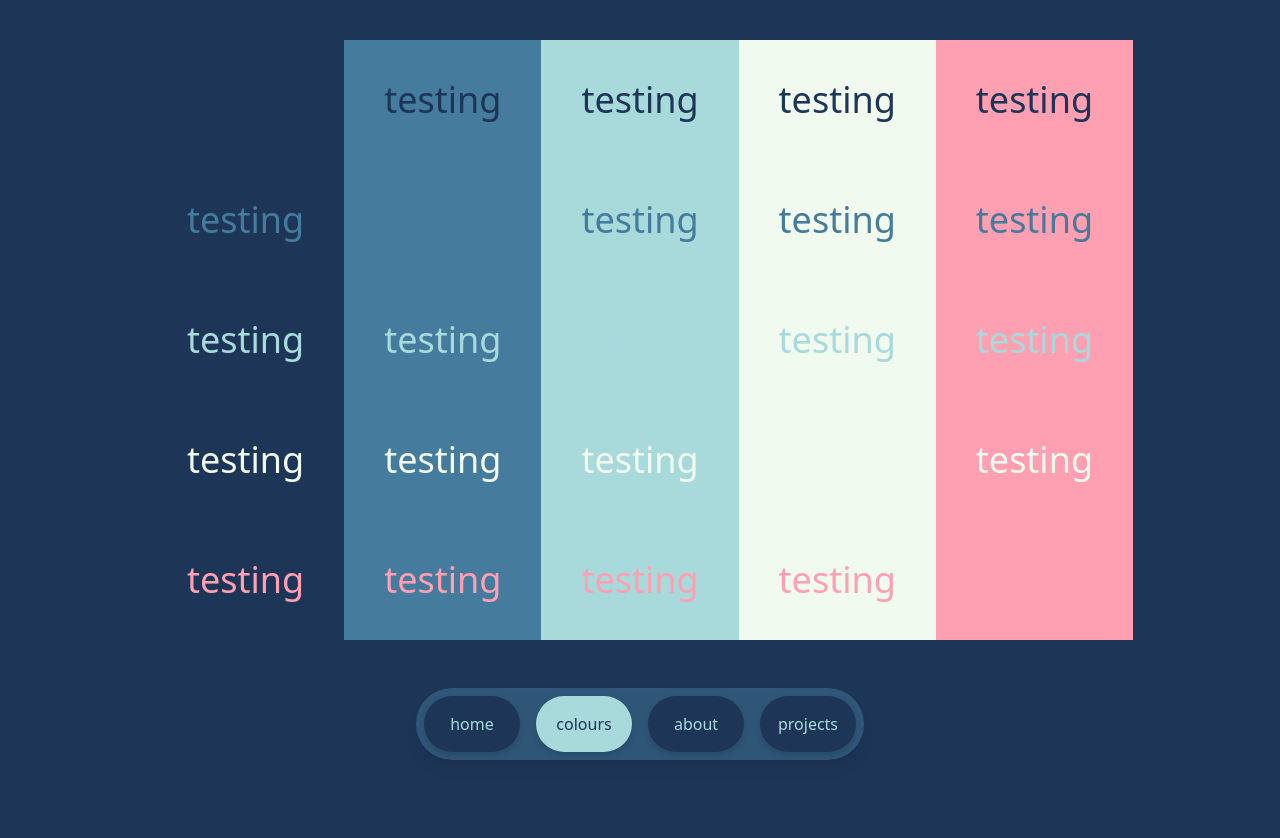
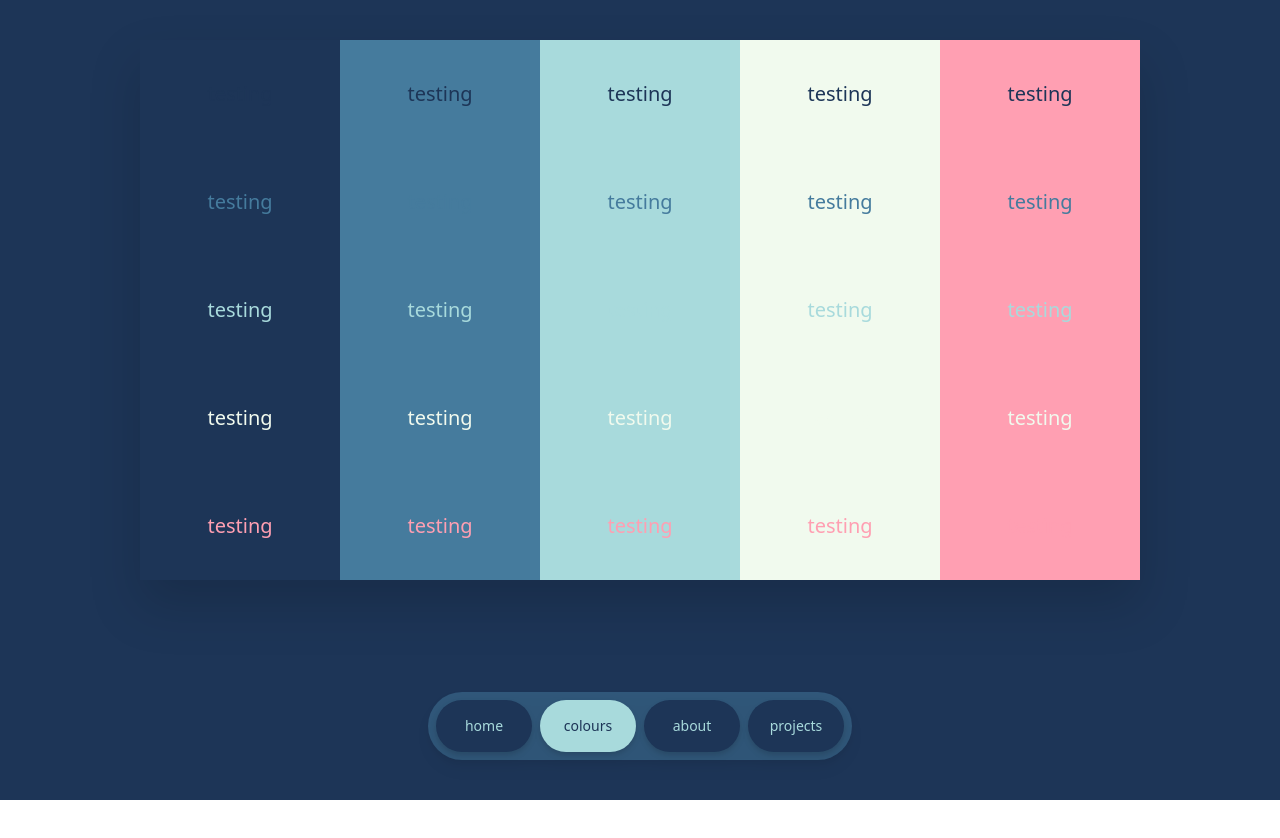
Before and after one commit to phoebe-stage/phoebe-stage.github.io, a Next.js app: page /colours in a window 1280 px wide. After the commit the page ends 800 px from the top, so only its background shows below. Built offline with nearby package versions, Linux system fonts and the light colour scheme.

Commit message:
working on colours and alignment

```diff
--- /dev/null
+++ b/src/components/Colour.js
@@ -0,0 +1,5 @@
+export default function Colour({textcolour, backgroundcolour}) {
+    return (
+        <p className={`flex w-1/5 h-1/5 pt-10 pb-10 text-xl text-center justify-center text-${textcolour} bg-${backgroundcolour}`}> testing </p>
+  );
+  }
--- a/src/components/Layout.js
+++ b/src/components/Layout.js
@@ -1,10 +1,15 @@
 import NavBar from "./NavBar"
-
+import Head from "next/head"
 export default function Layout({ children }) {
   return (
     <>
-    <div className="min-h-screen flex flex-col bg-dark items-center pt-10 pr-10 pl-10">
+      <Head>
+        <meta name="viewport" content="width=device-width, initial-scale=1.0"></meta>
+      </Head>
+    <div className="min-h-screen w-full flex-col bg-dark items-center justify-center">
+      <div className="p-10">
         <main className="flex-grow">{children}</main>
+      </div>
         <div className="footer flex items-center justify-center absolute bottom-10 w-full">
             <NavBar  />
         </div>
--- a/src/components/NavBar.js
+++ b/src/components/NavBar.js
@@ -1,24 +1,9 @@
 import NavBarLink from "./NavBarLink";
+import Head from "next/head";
 export default function NavBar() {
-    // return (
-    //     <div className="w-full pb-4  bg-dark flex justify-between ">
-    //       <div className="flex">
-    //         <NavBarLink text = "home" link = "/"/>
-    //         <NavBarLink text = "colours" link = "/colours" customstyle="rounded-b-lg outline outline-2 outline-white" />
-    //       </div>
-    //       <div className="flex">
-    //         <NavBarLink text = "about" link = "/about"/>
-    //         <NavBarLink text = "projects" link = "/projects" />
-    //       </div>
-    //     </div>
-    // );
     return (
-      <div className="pt-2 pb-2 bg-mid flex justify-center rounded-full drop-shadow-lg bg-opacity-50">
-        {/* <div className="flex">
-          <NavBarLink text = "home" link = "/"/>
-          <NavBarLink text = "colours" link = "/colours" customstyle="rounded-b-lg outline outline-2 outline-white" />
-        </div> */}
-        <div className="flex">
+      <div className="p-2 bg-mid flex justify-center rounded-full drop-shadow-lg bg-opacity-50">
+        <div className="flex space-x-2">
           <NavBarLink text = "home" link = "/"/>
           <NavBarLink text = "colours" link = "/colours"/>
           <NavBarLink text = "about" link = "/about"/>
--- a/src/components/NavBarLink.js
+++ b/src/components/NavBarLink.js
@@ -1,25 +1,25 @@
 import { useRouter } from "next/router";
 import Link from "next/link";
-
+import Head
+ from "next/head";
 export default function NavBarLink({ text, link, customstyle }) {
     const router = useRouter();
     const isActive = (router.pathname === link);
-    console.log(router.pathname);
-    console.log(isActive);
-
-    // return (
-    //     <Link href={link}>
-    //       <div className={`w-48 mb-5 p-4 text-center ${isActive ? 'bg-light-mid text-dark' : 'bg-dark text-light-mid hover:bg-mid hover:text-light'} ${customstyle}`}>
-    //         <p> {text} </p>
-    //       </div>
-    //     </Link>
-    //   );
 
       return (
-        <Link href={link}>
-          <div className={`w-24 p-4 mr-2 ml-2 text-center rounded-full drop-shadow-md ${isActive ? 'bg-light-mid text-dark' : 'bg-dark text-light-mid hover:bg-mid hover:text-light'} ${customstyle}`}>
-            <p> {text} </p>
-          </div>
-        </Link>
+        <>
+            <Head>
+                <meta name="viewport" content="width=device-width, initial-scale=1.0"></meta>
+            </Head>
+            <Link href={link}>
+            <div className={`w-16 sm:w-24
+                pt-4 pb-4 sm:p-4
+                text-center rounded-full drop-shadow-md
+                ${isActive ? 'bg-light-mid text-dark' : 'bg-dark text-light-mid hover:bg-mid hover:text-light'} ${customstyle}`
+                }>
+                <p className="text-base text-xs sm:text-sm"> {text} </p>
+            </div>
+            </Link>
+        </>
       );
   }
--- a/src/pages/colours.js
+++ b/src/pages/colours.js
@@ -2,46 +2,49 @@ import Head from 'next/head';
 import NavBar from '../components/NavBar';
 import TypeWriter from '../components/Typewriter';
 import Layout from '../components/Layout';
+import Colour from '../components/colour';
+
 export default function Colours() {
     return (
         <Layout>
-            <div className="min-h-screen flex flex-col items-center">
-                <div className='flex'>
-                    <p className='p-10  text-4xl text-dark bg-dark'> testing </p>
-                    <p className='p-10  text-4xl text-dark bg-mid'> testing </p>
-                    <p className='p-10  text-4xl text-dark bg-light-mid'> testing </p>
-                    <p className='p-10  text-4xl text-dark bg-light'> testing </p>
-                    <p className='p-10  text-4xl text-dark bg-accent'> testing </p>
+            <div className='w-full flex justify-center mb-20 drop-shadow-2xl'>
+            <div className="w-5/6 flex-col content-evenly items-center overflow-x-hidden overflow-y-hidden">
+                <div className='flex 2-full'>
+                    <Colour textcolour="dark" backgroundcolour="dark" />
+                    <Colour textcolour="dark" backgroundcolour="mid" />
+                    <Colour textcolour="dark" backgroundcolour="light-mid" />
+                    <Colour textcolour="dark" backgroundcolour="light" />
+                    <Colour textcolour="dark" backgroundcolour="accent" />
                 </div>
                 <div className='flex'>
-                    <p className='p-10  text-4xl text-mid bg-dark'> testing </p>
-                    <p className='p-10  text-4xl text-mid bg-mid'> testing </p>
-                    <p className='p-10  text-4xl text-mid bg-light-mid'> testing </p>
-                    <p className='p-10  text-4xl text-mid bg-light'> testing </p>
-                    <p className='p-10  text-4xl text-mid bg-accent'> testing </p>
+                    <Colour textcolour="mid" backgroundcolour="dark" />
+                    <Colour textcolour="mid" backgroundcolour="mid" />
+                    <Colour textcolour="mid" backgroundcolour="light-mid" />
+                    <Colour textcolour="mid" backgroundcolour="light" />
+                    <Colour textcolour="mid" backgroundcolour="accent" />
                 </div>
                 <div className='flex'>
-                    <p className='p-10  text-4xl text-light-mid bg-dark'> testing </p>
-                    <p className='p-10  text-4xl text-light-mid bg-mid'> testing </p>
-                    <p className='p-10  text-4xl text-light-mid bg-light-mid'> testing </p>
-                    <p className='p-10  text-4xl text-light-mid bg-light'> testing </p>
-                    <p className='p-10  text-4xl text-light-mid bg-accent'> testing </p>
+                    <Colour textcolour="light-mid" backgroundcolour="dark" />
+                    <Colour textcolour="light-mid" backgroundcolour="mid" />
+                    <Colour textcolour="light-mid" backgroundcolour="light-mid" />
+                    <Colour textcolour="light-mid" backgroundcolour="light" />
+                    <Colour textcolour="light-mid" backgroundcolour="accent" />
                 </div>
                 <div className='flex'>
-                    <p className='p-10  text-4xl text-light bg-dark'> testing </p>
-                    <p className='p-10  text-4xl text-light bg-mid'> testing </p>
-                    <p className='p-10  text-4xl text-light bg-light-mid'> testing </p>
-                    <p className='p-10  text-4xl text-light bg-light'> testing </p>
-                    <p className='p-10  text-4xl text-light bg-accent'> testing </p>
+                    <Colour textcolour="light" backgroundcolour="dark" />
+                    <Colour textcolour="light" backgroundcolour="mid" />
+                    <Colour textcolour="light" backgroundcolour="light-mid" />
+                    <Colour textcolour="light" backgroundcolour="light" />
+                    <Colour textcolour="light" backgroundcolour="accent" />
                 </div>
                 <div className='flex'>
-                    <p className='p-10  text-4xl text-accent bg-dark'> testing </p>
-                    <p className='p-10  text-4xl text-accent bg-mid'> testing </p>
-                    <p className='p-10  text-4xl text-accent bg-light-mid'> testing </p>
-                    <p className='p-10  text-4xl text-accent bg-light'> testing </p>
-                    <p className='p-10  text-4xl text-accent bg-accent'> testing </p>
+                    <Colour textcolour="accent" backgroundcolour="dark" />
+                    <Colour textcolour="accent" backgroundcolour="mid" />
+                    <Colour textcolour="accent" backgroundcolour="light-mid" />
+                    <Colour textcolour="accent" backgroundcolour="light" />
+                    <Colour textcolour="accent" backgroundcolour="accent" />
                 </div>
-
+            </div>
             </div>
         </Layout>
       );
--- a/src/pages/index.js
+++ b/src/pages/index.js
@@ -4,10 +4,12 @@ import TypeWriter from '../components/Typewriter';
 import Layout from '../components/Layout';
 export default function Home() {
   return (
-    <Layout>
-      <div >
-        <TypeWriter text="Who's Phoebe Stage?" style = "text-light-mid m-10 text-8xl" speed={100}/>
-      </div>
-    </Layout>
+    <>
+      <Layout>
+        <div >
+          <TypeWriter text="Who's Phoebe Stage?" style = "text-light-mid m-10 text-8xl" speed={100}/>
+        </div>
+      </Layout>
+    </>
   );
 }
--- a/tailwind.config.js
+++ b/tailwind.config.js
@@ -17,4 +17,17 @@ module.exports = {
     },
   },
   plugins: [],
+  safelist: [
+    // Safelist your color classes here
+    'text-dark',
+    'text-mid',
+    'text-light-mid',
+    'text-light',
+    'text-accent',
+    'bg-dark',
+    'bg-mid',
+    'bg-light-mid',
+    'bg-light',
+    'bg-accent',
+  ],
 };
```
